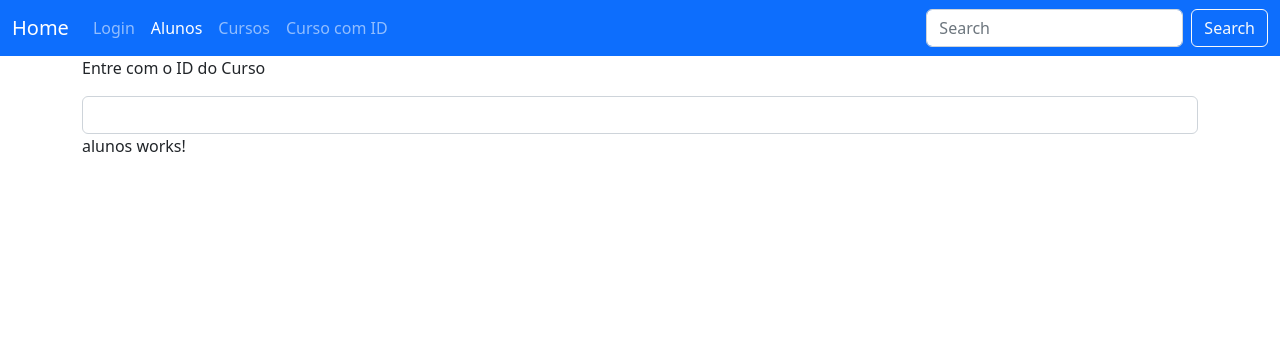
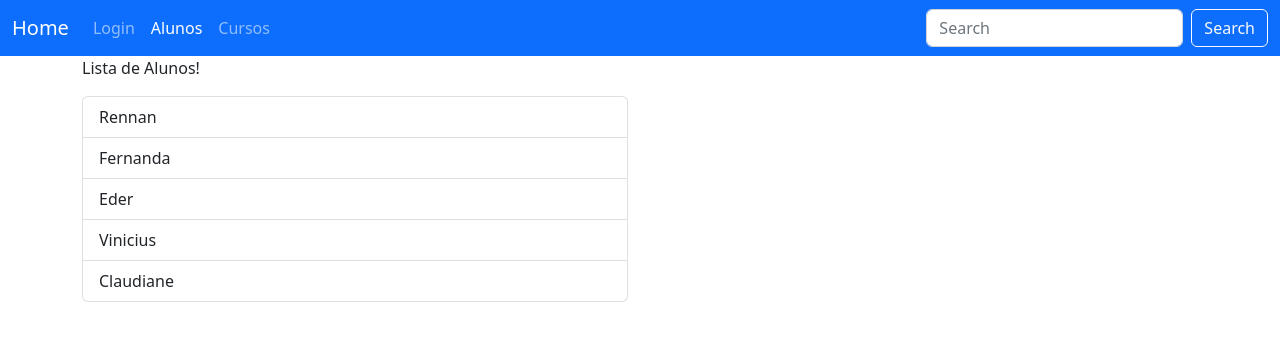
Before and after one commit to rennanmserenza/Angular, an Angular app in the folder rotas/: page /alunos in a window 1280 px wide. Shown: the top 340 px of the page. Built offline with nearby package versions, Linux system fonts and the light colour scheme; no server answers.

Commit message:
[UPDATE] Alterações de arquivos de aluno, criação de formulário de edição e visualização de alunos.

```diff
--- a/rotas/src/app/alunos/aluno-detalhe/aluno-detalhe.component.html
+++ b/rotas/src/app/alunos/aluno-detalhe/aluno-detalhe.component.html
@@ -1 +1,7 @@
-<p>aluno-detalhe works!</p>
+<h5>Detalhes do Aluno</h5>
+
+<p>Id: {{ aluno?.id }}</p>
+<p>Nome: {{ aluno?.nome }}</p>
+<p>Email: {{ aluno?.email }}</p>
+
+<a class="btn btn-success" (click)="editarContato()">Editar</a>
--- a/rotas/src/app/alunos/aluno-detalhe/aluno-detalhe.component.ts
+++ b/rotas/src/app/alunos/aluno-detalhe/aluno-detalhe.component.ts
@@ -1,15 +1,36 @@
 import { Component, OnInit } from '@angular/core';
+import { Subscription } from 'rxjs';
+import { ActivatedRoute, Router } from '@angular/router';
+import { AlunosService } from '../alunos.service';
 
 @Component({
-  selector: 'app-aluno-detalhe',
-  templateUrl: './aluno-detalhe.component.html',
-  styleUrls: ['./aluno-detalhe.component.css']
+	selector: 'app-aluno-detalhe',
+	templateUrl: './aluno-detalhe.component.html',
+	styleUrls: ['./aluno-detalhe.component.css'],
 })
 export class AlunoDetalheComponent implements OnInit {
+	aluno: any;
+	inscricao: Subscription = new Subscription();
 
-  constructor() { }
+	constructor(
+		private route: ActivatedRoute,
+		private router: Router,
+		private alunosService: AlunosService
+	) {}
 
-  ngOnInit(): void {
-  }
+	editarContato() {
+		this.router.navigate(['/alunos', this.aluno.id, 'editar']);
+	}
 
+	ngOnInit(): void {
+		this.inscricao = this.route.params.subscribe((params: any) => {
+			let id = params['id'];
+
+			this.aluno = this.alunosService.getAluno(id);
+		});
+	}
+
+	ngOnDestroy(): void {
+		this.inscricao.unsubscribe();
+	}
 }
--- a/rotas/src/app/alunos/aluno-form/aluno-form.component.html
+++ b/rotas/src/app/alunos/aluno-form/aluno-form.component.html
@@ -1 +1,20 @@
-<p>aluno-form works!</p>
+<h5>Criar/Editar Aluno</h5>
+
+<div class="col-sm-12">
+	<div class="row">
+		<div class="form-floating">
+			<input disabled [(ngModel)]="aluno.id" id="disabled" type="text" class="form-control">
+			<label for="disabled" class="active">#</label>
+		</div>
+
+		<div class="form-floating">
+			<input type="text" [(ngModel)]="aluno.nome" class="form-control" id="nome">
+			<label for="nome" class="active">Nome</label>
+		</div>
+
+		<div class="form-floating">
+			<input [(ngModel)]="aluno.email" type="email" class="form-control" id="email">
+			<label for="email" class="active">Email</label>
+		</div>
+	</div>
+</div>
--- a/rotas/src/app/alunos/aluno-form/aluno-form.component.ts
+++ b/rotas/src/app/alunos/aluno-form/aluno-form.component.ts
@@ -1,15 +1,37 @@
 import { Component, OnInit } from '@angular/core';
+import { ActivatedRoute } from '@angular/router';
+
+import { Subscription } from 'rxjs';
+
+import { AlunosService } from '../alunos.service';
 
 @Component({
-  selector: 'app-aluno-form',
-  templateUrl: './aluno-form.component.html',
-  styleUrls: ['./aluno-form.component.css']
+	selector: 'app-aluno-form',
+	templateUrl: './aluno-form.component.html',
+	styleUrls: ['./aluno-form.component.css'],
 })
 export class AlunoFormComponent implements OnInit {
+	aluno: any;
+	inscricao: Subscription = new Subscription();
 
-  constructor() { }
+	constructor(
+		private route: ActivatedRoute,
+		private alunosService: AlunosService
+	) {}
 
-  ngOnInit(): void {
-  }
+	ngOnInit(): void {
+		this.inscricao = this.route.params.subscribe((params: any) => {
+			let id = params['id'];
 
+			this.aluno = this.alunosService.getAluno(id);
+
+			if (this.aluno === null) {
+				this.aluno = {};
+			}
+		});
+	}
+
+	ngOnDestroy(): void {
+		this.inscricao.unsubscribe();
+	}
 }
--- a/rotas/src/app/alunos/alunos.component.html
+++ b/rotas/src/app/alunos/alunos.component.html
@@ -1,2 +1,15 @@
-<p>alunos works!</p>
-<router-outlet></router-outlet>
+<div class="row">
+	<div class="col-md-6">
+		<p>Lista de Alunos!</p>
+
+		<div class="list-group">
+			<a class="list-group-item list-group-item-action" *ngFor="let aluno of alunos" [routerLink]="[aluno.id]">
+				{{ aluno?.nome }}
+			</a>
+		</div>
+	</div>
+	<div class="col-md-6">
+		<router-outlet></router-outlet>
+	</div>
+</div>
+<br>
--- a/rotas/src/app/alunos/alunos.component.ts
+++ b/rotas/src/app/alunos/alunos.component.ts
@@ -1,15 +1,17 @@
 import { Component, OnInit } from '@angular/core';
+import { AlunosService } from './alunos.service';
 
 @Component({
-  selector: 'app-alunos',
-  templateUrl: './alunos.component.html',
-  styleUrls: ['./alunos.component.css']
+	selector: 'app-alunos',
+	templateUrl: './alunos.component.html',
+	styleUrls: ['./alunos.component.css'],
 })
 export class AlunosComponent implements OnInit {
+	alunos: any[] = [];
 
-  constructor() { }
+	constructor(private alunosService: AlunosService) {}
 
-  ngOnInit(): void {
-  }
-
+	ngOnInit(): void {
+		this.alunos = this.alunosService.getAlunos();
+	}
 }
--- a/rotas/src/app/alunos/alunos.module.ts
+++ b/rotas/src/app/alunos/alunos.module.ts
@@ -6,12 +6,13 @@ import { AlunosComponent } from './alunos.component';
 import { AlunoFormComponent } from './aluno-form/aluno-form.component';
 import { AlunoDetalheComponent } from './aluno-detalhe/aluno-detalhe.component';
 
+import { AlunosService } from './alunos.service';
 import { AlunosRoutingModule } from './alunos-routing.module';
 
 @NgModule({
 	imports: [CommonModule, FormsModule, AlunosRoutingModule],
 	exports: [],
 	declarations: [AlunosComponent, AlunoFormComponent, AlunoDetalheComponent],
-	providers: [],
+	providers: [AlunosService],
 })
 export class AlunosModule {}
--- /dev/null
+++ b/rotas/src/app/alunos/alunos.service.ts
@@ -0,0 +1,30 @@
+import { Injectable } from '@angular/core';
+
+@Injectable({
+	providedIn: 'root',
+})
+export class AlunosService {
+	private alunos: any[] = [
+		{ id: 1, nome: 'Rennan', email: 'rennan@email.com' },
+		{ id: 2, nome: 'Fernanda', email: 'fernanda@email.com' },
+		{ id: 3, nome: 'Eder', email: 'eder@email.com' },
+		{ id: 4, nome: 'Vinicius', email: 'vinicius@email.com' },
+		{ id: 5, nome: 'Claudiane', email: 'claudiane@email.com' },
+	];
+
+	constructor() {}
+
+	getAlunos() {
+		return this.alunos;
+	}
+
+	getAluno(id: number) {
+		for (let aluno of this.alunos) {
+			if (aluno.id == id) {
+				return aluno;
+			}
+		}
+
+		return null;
+	}
+}
--- a/rotas/src/app/app.component.html
+++ b/rotas/src/app/app.component.html
@@ -17,10 +17,10 @@
 					<a class="nav-link" routerLink="/cursos" routerLinkActive="active"
 						[queryParams]="{ pagina: 1 }">Cursos</a>
 				</li>
-				<li class="nav-item">
+				<!-- <li class="nav-item">
 					<a class="nav-link" [routerLink]="['curso', idCurso.value]" routerLinkActive="active">Curso com
 						ID</a>
-				</li>
+				</li> -->
 			</ul>
 			<form class="d-flex" role="search">
 				<input class="form-control me-2" type="search" placeholder="Search" aria-label="Search">
@@ -30,8 +30,8 @@
 	</div>
 </nav>
 <div class="container">
-	<p>Entre com o ID do Curso</p>
-	<input class="form-control me-2" #idCurso>
+	<!-- <p>Entre com o ID do Curso</p>
+	<input class="form-control me-2" #idCurso> -->
 
 	<router-outlet></router-outlet>
 </div>
--- a/rotas/src/app/cursos/cursos.component.html
+++ b/rotas/src/app/cursos/cursos.component.html
@@ -3,8 +3,7 @@
 <p>Página: {{ pagina }}</p>
 
 <div class="list-group">
-	<a class="list-group-item list-group-item-action" *ngFor="let curso of cursos" [routerLink]="['/curso', curso.id]"
-		routerLinkActive="active">
+	<a class="list-group-item list-group-item-action" *ngFor="let curso of cursos" [routerLink]="['/curso', curso.id]">
 		{{ curso?.nome }}
 	</a>
 </div>
```
Also changed, not shown: 1 other file (tests, documents, lock files or other folders).
